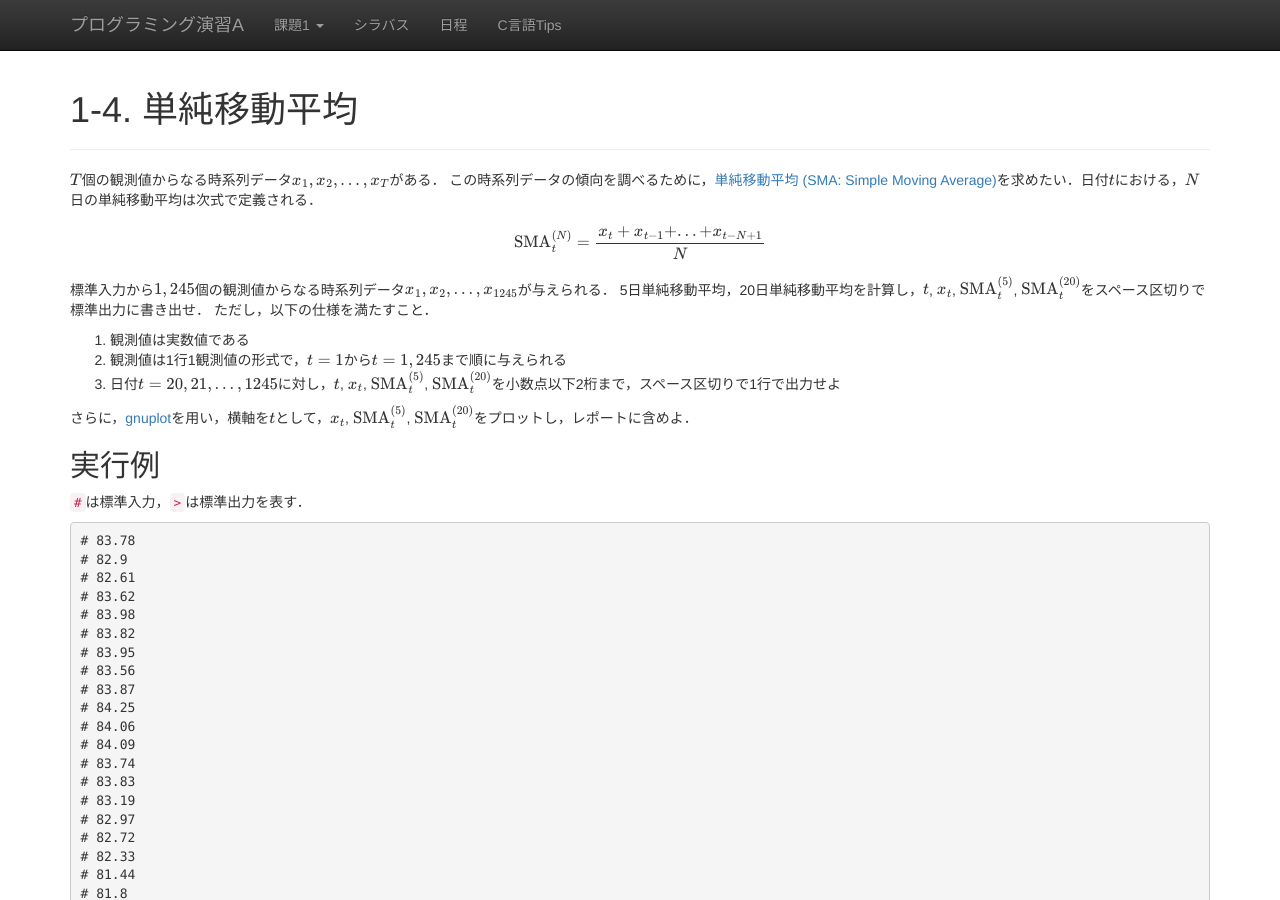
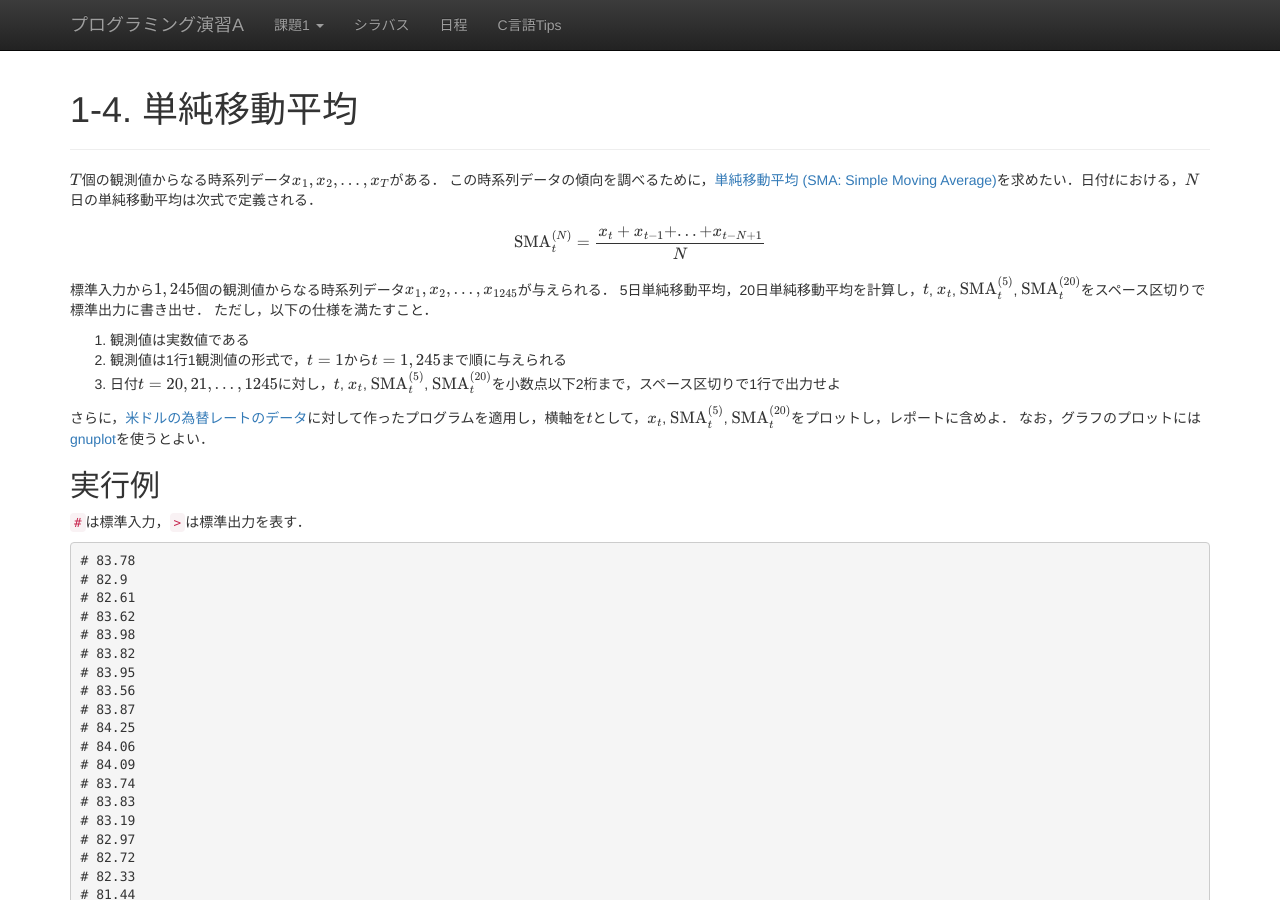
Before and after one commit to ecei-tohoku/ppa-public, a Jekyll site: the page built from kadai1/p14.md, in a window 1280 px wide and 900 px high. Built offline with Jekyll 4.4.1, drawn with Linux system fonts in a browser that asks for light colours; nearby versions of some CDN libraries; formulas are drawn with MathJax 3.

Commit message:
Added links to a figure and data.

```diff
--- a/kadai1/p14.md
+++ b/kadai1/p14.md
@@ -18,7 +18,8 @@ $$
 2. 観測値は1行1観測値の形式で，$t=1$から$t=1,245$まで順に与えられる
 3. 日付$t=20, 21, ..., 1245$に対し，$t$, $x_t$, ${\rm SMA}^{(5)}_t$, ${\rm SMA}^{(20)}_t$を小数点以下2桁まで，スペース区切りで1行で出力せよ
 
-さらに，[gnuplot](http://www.gnuplot.info/)を用い，横軸を$t$として，$x_t$, ${\rm SMA}^{(5)}_t$, ${\rm SMA}^{(20)}_t$をプロットし，レポートに含めよ．
+さらに，[米ドルの為替レートのデータ](usdjpy.txt)に対して作ったプログラムを適用し，横軸を$t$として，$x_t$, ${\rm SMA}^{(5)}_t$, ${\rm SMA}^{(20)}_t$をプロットし，レポートに含めよ．
+なお，グラフのプロットには[gnuplot](http://www.gnuplot.info/)を使うとよい．
 
 ## 実行例
 `#`は標準入力，`>`は標準出力を表す．
```
Also changed, not shown: kadai1/p15.md (+1 -1 lines).
